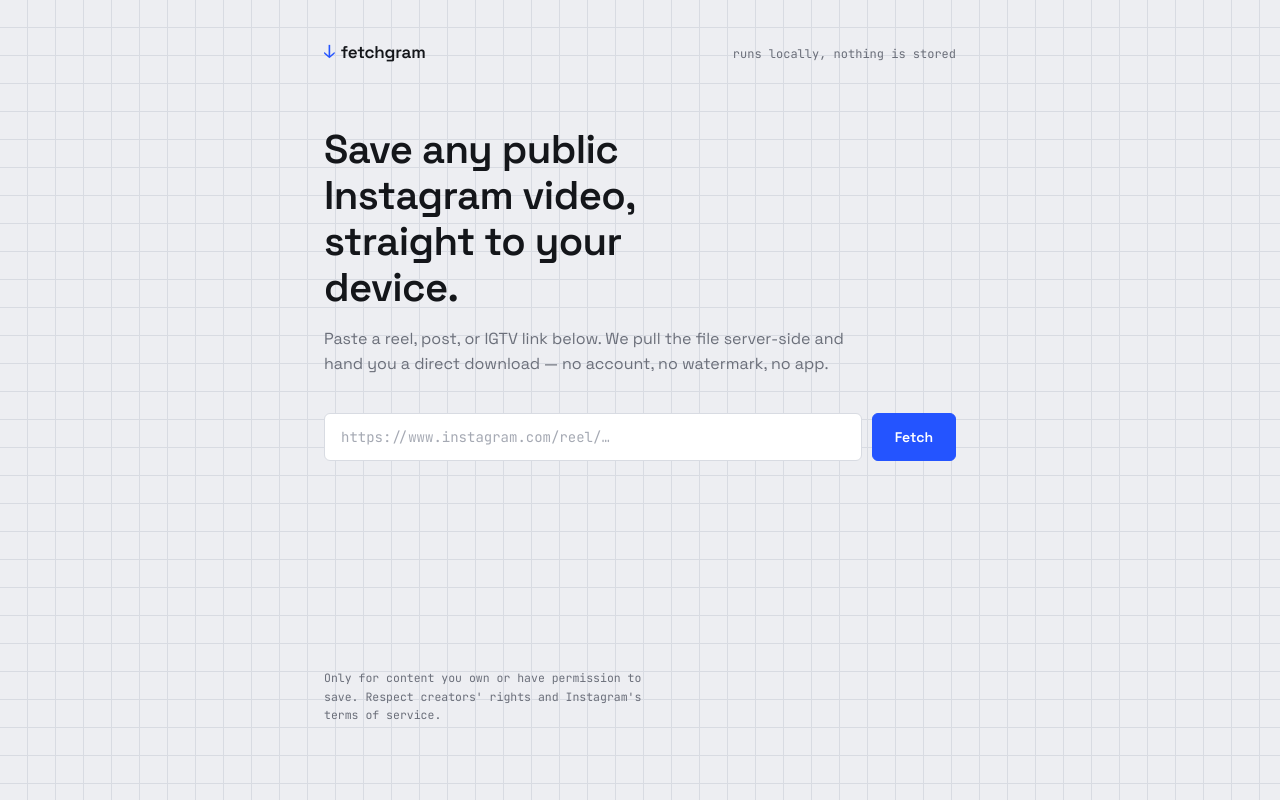
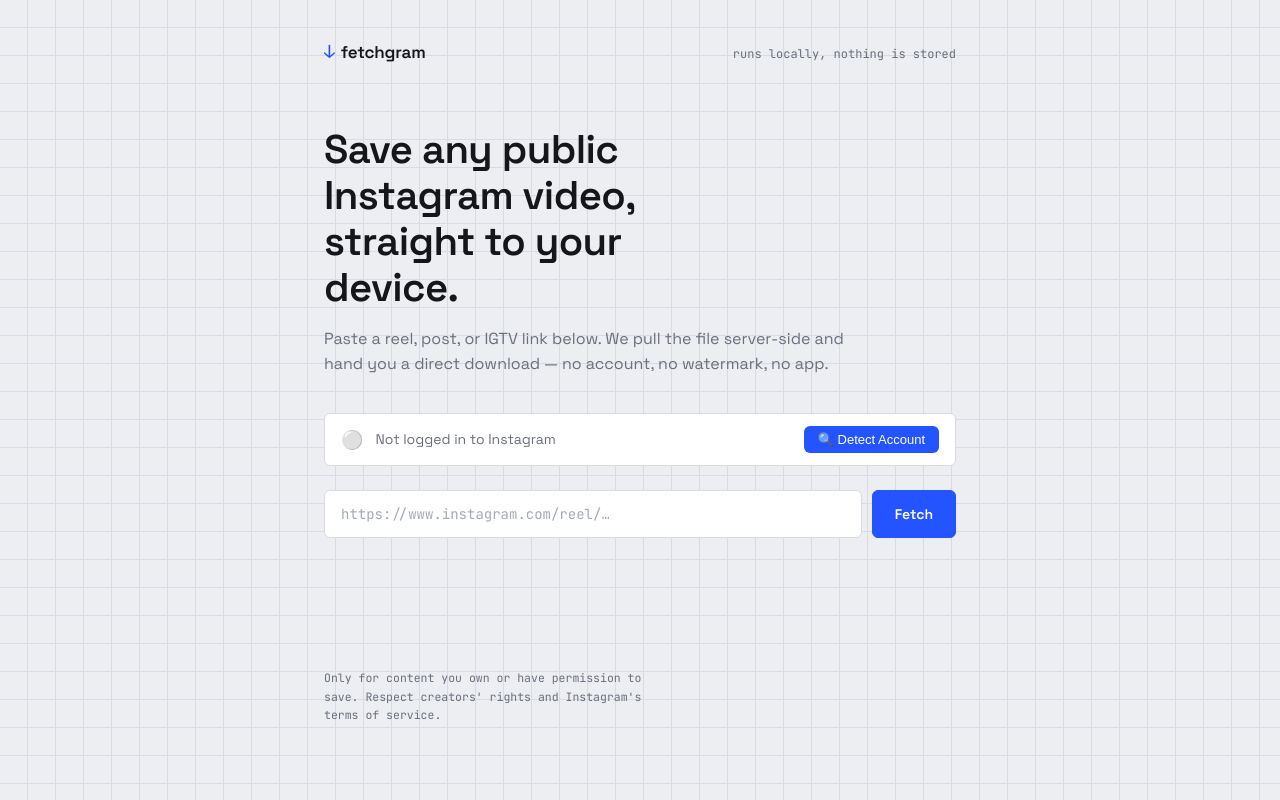
Before and after one commit to Motari2004/fetchgram, a Flask app: page / in a window 1280 px wide. Run offline with Flask 3, Linux system fonts and the light colour scheme; parts of the project's set-up code (start-up, migrations or seed data) failed here and were passed over; some libraries are stand-ins or nearby versions.

Commit message:
Describe what you changed here

```diff
--- a/app.py
+++ b/app.py
@@ -4,12 +4,15 @@ import uuid
 import shutil
 import tempfile
 import json
+import time
 from datetime import datetime
-from flask import Flask, request, jsonify, send_file, render_template, after_this_request, redirect
+from flask import Flask, request, jsonify, send_file, render_template, after_this_request, redirect, session
 from flask_cors import CORS
 import yt_dlp
+import requests
 
 app = Flask(__name__)
+app.secret_key = os.environ.get('SECRET_KEY', 'dev-secret-key-change-in-production')
 CORS(app)
 
 IG_URL_RE = re.compile(r"^https?://(www\.)?instagram\.com/", re.IGNORECASE)
@@ -33,9 +36,15 @@ def is_valid_instagram_url(url: str) -> bool:
 
 def get_cookie_file():
     """
-    Get cookies from environment variable (Vercel) or cookies.json (local).
+    Get cookies from login session, environment variable, or file.
     """
-    # PRIORITY 1: Check environment variable (for Vercel)
+    # PRIORITY 1: Check if we have login cookies from session
+    cookie_file = session.get('cookie_file')
+    if cookie_file and os.path.exists(cookie_file):
+        app.logger.info(f"Using login cookies from: {cookie_file}")
+        return cookie_file
+
+    # PRIORITY 2: Check environment variable (Vercel)
     cookies_json_env = os.environ.get('COOKIES_JSON')
     if cookies_json_env:
         try:
@@ -71,9 +80,8 @@ def get_cookie_file():
 
         except Exception as e:
             app.logger.error(f"Failed to parse COOKIES_JSON: {e}")
-            # Fall through to file-based cookies
 
-    # PRIORITY 2: Check for cookies.json in the current directory (local development)
+    # PRIORITY 3: Check for cookies.json in the current directory (local development)
     cookie_json_path = os.path.join(os.getcwd(), 'cookies.json')
     if os.path.exists(cookie_json_path):
         try:
@@ -108,8 +116,88 @@ def get_cookie_file():
             app.logger.error(f"Failed to parse cookies.json: {e}")
             return None
 
-    app.logger.warning("No cookies found in environment or file")
+    app.logger.warning("No cookies found")
     return None
+
+
+def get_instagram_session_from_browser():
+    """
+    Detect Instagram session from browser cookies using yt-dlp's cookie extraction.
+    """
+    try:
+        # Try to extract cookies from browser
+        import subprocess
+
+        # Use yt-dlp to extract cookies
+        cmd = ['yt-dlp', '--cookies-from-browser', 'chrome', '--cookies', '/tmp/browser_cookies.txt', '--skip-download', 'https://instagram.com']
+
+        result = subprocess.run(cmd, capture_output=True, text=True)
+
+        if os.path.exists('/tmp/browser_cookies.txt'):
+            # Read the cookies
+            with open('/tmp/browser_cookies.txt', 'r') as f:
+                cookies = f.read()
+
+            # Parse to get username
+            session_cookie = None
+            for line in cookies.split('\n'):
+                if 'sessionid' in line:
+                    session_cookie = line
+                    break
+
+            if session_cookie:
+                # Extract username from session cookie
+                parts = session_cookie.split('\t')
+                if len(parts) >= 7:
+                    username = parts[6] if parts[6] else 'Instagram User'
+                    return {
+                        'success': True,
+                        'username': username,
+                        'cookie_file': '/tmp/browser_cookies.txt',
+                        'message': f'Found Instagram session for @{username}'
+                    }
+
+        return {
+            'success': False,
+            'error': 'Could not detect Instagram session in browser'
+        }
+
+    except Exception as e:
+        return {
+            'success': False,
+            'error': str(e)
+        }
+
+
+def detect_instagram_user_from_cookies(cookie_file):
+    """
+    Detect Instagram username from cookies.
+    """
+    try:
+        if not os.path.exists(cookie_file):
+            return None
+
+        with open(cookie_file, 'r') as f:
+            content = f.read()
+
+        # Look for ds_user_id or sessionid
+        for line in content.split('\n'):
+            if 'ds_user_id' in line or 'sessionid' in line:
+                parts = line.split('\t')
+                if len(parts) >= 7:
+                    # Try to find username
+                    if parts[5] == 'ds_user':
+                        return parts[6]
+                    elif parts[5] == 'sessionid':
+                        # sessionid format: username%3A...
+                        if '%3A' in parts[6]:
+                            return parts[6].split('%3A')[0]
+                        elif ':' in parts[6]:
+                            return parts[6].split(':')[0]
+
+        return None
+    except Exception:
+        return None
 
 
 def base_ydl_opts(extra=None):
@@ -128,7 +216,7 @@ def base_ydl_opts(extra=None):
         },
     }
 
-    # Try to use cookies (from env or file)
+    # Try to get cookies
     cookie_file = get_cookie_file()
     if cookie_file and os.path.exists(cookie_file):
         opts["cookiefile"] = cookie_file
@@ -231,7 +319,7 @@ def clean_error(msg: str) -> str:
     if "rate limited" in msg.lower():
         return "Too many requests. Please wait a moment and try again."
     if "cookies" in msg.lower() or "cookie" in msg.lower():
-        return "Authentication required. Please check your cookies.json file or COOKIES_JSON environment variable."
+        return "Authentication required. Please login or check your cookies."
     if len(msg) > 160:
         return "Couldn't process that link. Double-check it's a public post and try again."
     return msg
@@ -493,6 +581,75 @@ def api_status():
     })
 
 
+@app.route("/api/session/detect", methods=["GET"])
+def detect_session():
+    """Detect Instagram session from browser cookies."""
+    result = get_instagram_session_from_browser()
+    return jsonify(result)
+
+
+@app.route("/api/session/status", methods=["GET"])
+def session_status():
+    """Check if we have a valid Instagram session."""
+    cookie_file = get_cookie_file()
+    if cookie_file and os.path.exists(cookie_file):
+        # Try to detect username
+        username = detect_instagram_user_from_cookies(cookie_file)
+        return jsonify({
+            "status": "success",
+            "has_session": True,
+            "username": username or "Unknown",
+            "cookie_file": cookie_file
+        })
+    else:
+        return jsonify({
+            "status": "success",
+            "has_session": False,
+            "message": "No Instagram session found"
+        })
+
+
+@app.route("/api/session/use_browser", methods=["POST"])
+def use_browser_session():
+    """Use the browser's Instagram session."""
+    result = get_instagram_session_from_browser()
+
+    if result['success']:
+        session['cookie_file'] = result['cookie_file']
+        session['username'] = result.get('username', 'Instagram User')
+
+        return jsonify({
+            "status": "success",
+            "username": result.get('username'),
+            "message": result.get('message'),
+            "cookie_file": result.get('cookie_file')
+        })
+    else:
+        return jsonify({
+            "status": "error",
+            "error": result.get('error', 'Failed to detect Instagram session')
+        }), 404
+
+
+@app.route("/api/session/logout", methods=["POST"])
+def logout_session():
+    """Clear the session."""
+    # Remove cookie files
+    for file in ['cookies_netscape.txt', 'browser_cookies.txt', 'instagram_cookies.json']:
+        path = os.path.join('/tmp', file)
+        if os.path.exists(path):
+            try:
+                os.remove(path)
+            except:
+                pass
+
+    session.clear()
+    return jsonify({
+        "status": "success",
+        "message": "Session cleared successfully"
+    })
+
+
 @app.route("/api/debug/cookies", methods=["GET"])
 def debug_cookies():
     """Debug endpoint to check cookie status."""
@@ -500,11 +657,15 @@ def debug_cookies():
     if cookie_file and os.path.exists(cookie_file):
         with open(cookie_file, 'r') as f:
             first_lines = f.readlines()[:10]
+
+        username = detect_instagram_user_from_cookies(cookie_file)
+
         return jsonify({
             "cookie_file_exists": True,
             "cookie_file_path": cookie_file,
             "sample_cookies": first_lines,
             "has_session_cookie": any("sessionid" in line for line in first_lines),
+            "username": username or "Unknown",
             "env_cookies_configured": bool(os.environ.get('COOKIES_JSON'))
         })
     return jsonify({
@@ -514,23 +675,6 @@ def debug_cookies():
     })
 
 
-@app.route("/api/test-cookies", methods=["GET"])
-def test_cookies():
-    """Test if cookies are working."""
-    cookie_file = get_cookie_file()
-    if cookie_file and os.path.exists(cookie_file):
-        return jsonify({
-            "status": "success",
-            "cookie_file": cookie_file,
-            "file_exists": os.path.exists(cookie_file)
-        })
-    else:
-        return jsonify({
-            "status": "error",
-            "message": "No cookie file found"
-        }), 404
-
-
 if __name__ == "__main__":
     port = int(os.environ.get("PORT", 5000))
     app.run(host="0.0.0.0", port=port, debug=True)
--- a/requirements.txt
+++ b/requirements.txt
@@ -1,4 +1,5 @@
 Flask==3.0.3
-yt-dlp==2024.08.06
+yt-dlp==2024.12.13
 flask-cors==4.0.1
 gunicorn==22.0.0
+requests==2.32.3
--- a/static/script.js
+++ b/static/script.js
@@ -5,7 +5,13 @@ const errorMsg = document.getElementById("error-msg");
 const results = document.getElementById("results");
 const template = document.getElementById("result-template");
 
-// New elements for direct URL display
+// Session elements
+const sessionIndicator = document.getElementById("session-indicator");
+const sessionText = document.getElementById("session-text");
+const detectSessionBtn = document.getElementById("detect-session-btn");
+const logoutSessionBtn = document.getElementById("logout-session-btn");
+
+// Direct URL elements
 const directUrlSection = document.getElementById("direct-url-section");
 const directUrlDisplay = document.getElementById("direct-url-display");
 const copyBtn = document.getElementById("copy-url-btn");
@@ -44,23 +50,97 @@ function formatDuration(seconds) {
   return `${m}:${String(rem).padStart(2, "0")}`;
 }
 
+function updateSessionStatus(hasSession, username) {
+  if (hasSession) {
+    sessionIndicator.textContent = '🟢';
+    sessionIndicator.className = 'session-indicator online';
+    sessionText.textContent = `Logged in as @${username || 'Instagram User'}`;
+    detectSessionBtn.hidden = true;
+    logoutSessionBtn.hidden = false;
+  } else {
+    sessionIndicator.textContent = '⚪';
+    sessionIndicator.className = 'session-indicator offline';
+    sessionText.textContent = 'Not logged in to Instagram';
+    detectSessionBtn.hidden = false;
+    logoutSessionBtn.hidden = true;
+  }
+}
+
+async function checkSessionStatus() {
+  try {
+    const response = await fetch('/api/session/status');
+    const data = await response.json();
+    updateSessionStatus(data.has_session, data.username);
+  } catch (error) {
+    console.error('Failed to check session:', error);
+    updateSessionStatus(false);
+  }
+}
+
+// Detect session from browser
+detectSessionBtn.addEventListener('click', async function() {
+  this.textContent = '⏳ Detecting...';
+  this.disabled = true;
+
+  try {
+    const response = await fetch('/api/session/use_browser', {
+      method: 'POST'
+    });
+    const data = await response.json();
+
+    if (data.status === 'success') {
+      updateSessionStatus(true, data.username);
+      showError(`✅ ${data.message}`);
+      setTimeout(() => clearError(), 3000);
+    } else {
+      showError(`❌ ${data.error}`);
+    }
+  } catch (error) {
+    showError(`❌ Failed to detect session: ${error.message}`);
+  } finally {
+    this.textContent = '🔍 Detect Account';
+    this.disabled = false;
+  }
+});
+
+// Logout session
+logoutSessionBtn.addEventListener('click', async function() {
+  this.textContent = '⏳ Logging out...';
+  this.disabled = true;
+
+  try {
+    const response = await fetch('/api/session/logout', {
+      method: 'POST'
+    });
+    const data = await response.json();
+
+    if (data.status === 'success') {
+      updateSessionStatus(false);
+      showError('✅ Logged out successfully');
+      setTimeout(() => clearError(), 3000);
+    }
+  } catch (error) {
+    showError(`❌ Failed to logout: ${error.message}`);
+  } finally {
+    this.textContent = '🚪 Logout';
+    this.disabled = false;
+  }
+});
+
 function downloadVideo(url, filename) {
   if (!url) {
     showError("No video URL available to download");
     return;
   }
 
-  // Show progress
   downloadProgress.hidden = false;
   progressFill.style.width = '0%';
   progressText.textContent = 'Starting download...';
 
-  // Sanitize filename
   const safeFilename = (filename || 'instagram_video')
     .replace(/[^a-zA-Z0-9]/g, '_')
     .substring(0, 50) + '.mp4';
 
-  // Method: Using fetch with progress
   fetch(url)
     .then(response => {
       if (!response.ok) throw new Error('Network response was not ok');
@@ -71,7 +151,6 @@ function downloadVideo(url, filename) {
 
       progressText.textContent = 'Downloading...';
 
-      // Create a readable stream to track progress
       const reader = response.body.getReader();
       const stream = new ReadableStream({
         start(controller) {
@@ -119,8 +198,6 @@ function downloadVideo(url, filename) {
     .catch(error => {
       console.error('Download failed:', error);
       progressText.textContent = 'Download failed, opening in new tab...';
-
-      // Fallback: open in new tab
       setTimeout(() => {
         window.open(url, '_blank');
         downloadProgress.hidden = true;
@@ -160,15 +237,11 @@ function renderResults(items, sourceUrl) {
 
     const dlBtn = node.querySelector(".dl-btn");
 
-    // Download button click handler - ONLY downloads when clicked
     dlBtn.addEventListener('click', function(e) {
       e.preventDefault();
-
-      // If we have a direct URL, download it
       if (currentVideoUrl) {
         downloadVideo(currentVideoUrl, item.title || 'instagram_video');
       } else {
-        // Fallback: use the API
         const params = new URLSearchParams({ url: sourceUrl, id: item.id || "" });
         window.open(`/api/download?${params.toString()}`, '_blank');
       }
@@ -185,7 +258,6 @@ function showDirectUrl(url, item) {
   directUrlSection.hidden = false;
   directUrlDisplay.value = url;
 
-  // Show video preview
   if (url && (url.endsWith('.mp4') || url.includes('video'))) {
     videoPreview.hidden = false;
     previewVideo.src = url;
@@ -196,11 +268,8 @@ function showDirectUrl(url, item) {
     if (item.title) infoHtml += `<p><strong>Title:</strong> ${item.title}</p>`;
     if (item.duration) infoHtml += `<p><strong>Duration:</strong> ${formatDuration(item.duration)}</p>`;
 
-    // Add download button below video info
-    const existingContent = videoInfo.innerHTML;
     videoInfo.innerHTML = infoHtml + `<button id="video-download-btn" class="copy-btn video-download-btn">⬇ Download Video</button>`;
 
-    // Re-attach video download button event
     document.getElementById('video-download-btn').addEventListener('click', function() {
       if (currentVideoUrl) {
         downloadVideo(currentVideoUrl, item?.title || 'instagram_video');
@@ -232,18 +301,18 @@ copyBtn.addEventListener('click', async function() {
   }
 });
 
-// Direct Download button handler
+// Direct Download button
 directDownloadBtn.addEventListener('click', function() {
   if (currentVideoUrl) {
     downloadVideo(currentVideoUrl, currentVideoItem?.title || 'instagram_video');
   }
 });
 
-// Also allow direct download via right-click on the URL display
 directUrlDisplay.addEventListener('click', function() {
   this.select();
 });
 
+// Main form submission
 form.addEventListener("submit", async (e) => {
   e.preventDefault();
   clearError();
@@ -259,7 +328,6 @@ form.addEventListener("submit", async (e) => {
 
   setLoading(true);
   try {
-    // Try the new API endpoint first for direct URL
     const res = await fetch("/api/commands/download", {
       method: "POST",
       headers: { "Content-Type": "application/json" },
@@ -272,13 +340,9 @@ form.addEventListener("submit", async (e) => {
       return;
     }
 
-    // Check if we got a direct URL
     if (data.download_url) {
-      // Display single video with direct URL
       const item = data.video_info || { title: "Instagram video" };
       renderResults([item], data.url);
-
-      // Show the direct URL and preview - NO AUTO-DOWNLOAD
       setTimeout(() => {
         showDirectUrl(data.download_url, item);
       }, 100);
@@ -288,7 +352,6 @@ form.addEventListener("submit", async (e) => {
       showError("No video found at that link.");
     }
   } catch (err) {
-    // Fallback to old API
     try {
       const res = await fetch("/api/fetch", {
         method: "POST",
@@ -310,3 +373,6 @@ form.addEventListener("submit", async (e) => {
     setLoading(false);
   }
 });
+
+// Check session status on page load
+checkSessionStatus();
--- a/static/style.css
+++ b/static/style.css
@@ -10,6 +10,8 @@
   --radius: 6px;
   --font-display: "Space Grotesk", system-ui, sans-serif;
   --font-mono: "JetBrains Mono", ui-monospace, "SFMono-Regular", monospace;
+  --success: #2E7D32;
+  --error: #C62828;
 }
 
 * { box-sizing: border-box; }
@@ -93,6 +95,65 @@ body {
   color: var(--text-muted);
   max-width: 52ch;
   margin: 0 0 36px;
+}
+
+/* Session Status */
+.session-section {
+  margin-bottom: 24px;
+  padding: 12px 16px;
+  background: var(--surface);
+  border: 1px solid var(--border);
+  border-radius: var(--radius);
+}
+
+.session-status-bar {
+  display: flex;
+  align-items: center;
+  gap: 12px;
+  flex-wrap: wrap;
+}
+
+.session-indicator {
+  font-size: 18px;
+}
+
+.session-indicator.online {
+  color: var(--success);
+}
+
+.session-indicator.offline {
+  color: var(--error);
+}
+
+.session-text {
+  font-size: 14px;
+  color: var(--text-muted);
+  flex: 1;
+}
+
+.session-btn {
+  padding: 6px 14px;
+  background: var(--accent);
+  color: #fff;
+  border: none;
+  border-radius: var(--radius);
+  cursor: pointer;
+  font-size: 13px;
+  font-weight: 500;
+  transition: background 0.15s ease;
+  white-space: nowrap;
+}
+
+.session-btn:hover {
+  background: var(--accent-ink);
+}
+
+.session-btn.logout-btn {
+  background: var(--error);
+}
+
+.session-btn.logout-btn:hover {
+  background: #B71C1C;
 }
 
 /* URL form */
@@ -309,10 +370,10 @@ body {
 }
 
 .copy-btn:hover { background: var(--accent-ink); }
-.copy-btn.copied { background: #2E7D32; }
+.copy-btn.copied { background: var(--success); }
 
 .download-btn {
-  background: #2E7D32;
+  background: var(--success);
 }
 
 .download-btn:hover {
@@ -320,7 +381,7 @@ body {
 }
 
 .video-download-btn {
-  background: #2E7D32;
+  background: var(--success);
   width: 100%;
   padding: 12px;
   margin-top: 8px;
@@ -433,4 +494,13 @@ body {
     width: 100%;
     justify-content: center;
   }
+
+  .session-status-bar {
+    flex-direction: column;
+    align-items: stretch;
+  }
+  .session-btn {
+    width: 100%;
+    justify-content: center;
+  }
 }
--- a/templates/index.html
+++ b/templates/index.html
@@ -24,6 +24,16 @@
   <main class="hero">
     <h1>Save any public Instagram video, straight to your device.</h1>
     <p class="lede">Paste a reel, post, or IGTV link below. We pull the file server-side and hand you a direct download — no account, no watermark, no app.</p>
+
+    <!-- Session Status -->
+    <div id="session-section" class="session-section">
+      <div class="session-status-bar">
+        <span id="session-indicator" class="session-indicator offline">⚪</span>
+        <span id="session-text" class="session-text">Not logged in to Instagram</span>
+        <button id="detect-session-btn" class="session-btn">🔍 Detect Account</button>
+        <button id="logout-session-btn" class="session-btn logout-btn" hidden>🚪 Logout</button>
+      </div>
+    </div>
 
     <form id="fetch-form" class="url-row" autocomplete="off">
       <input
```
